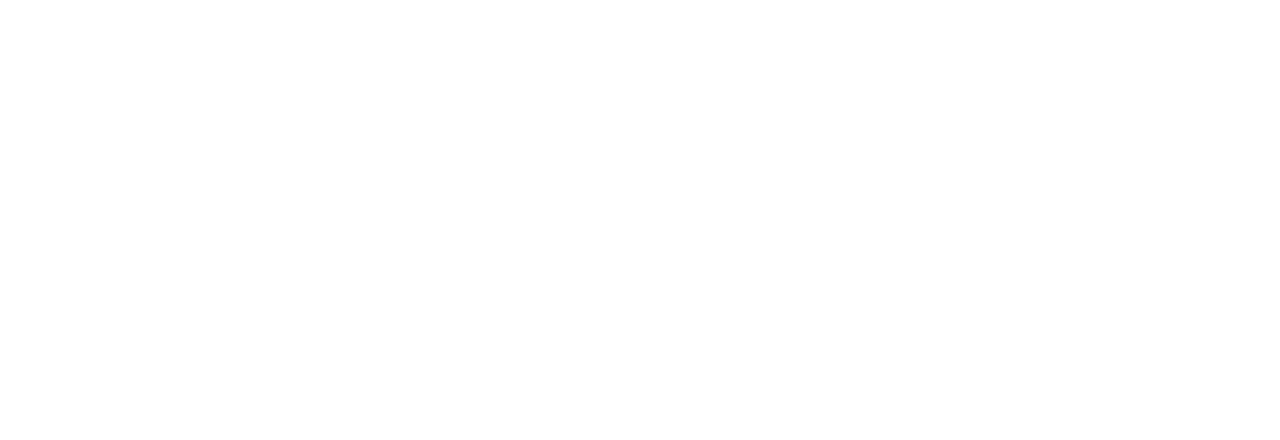
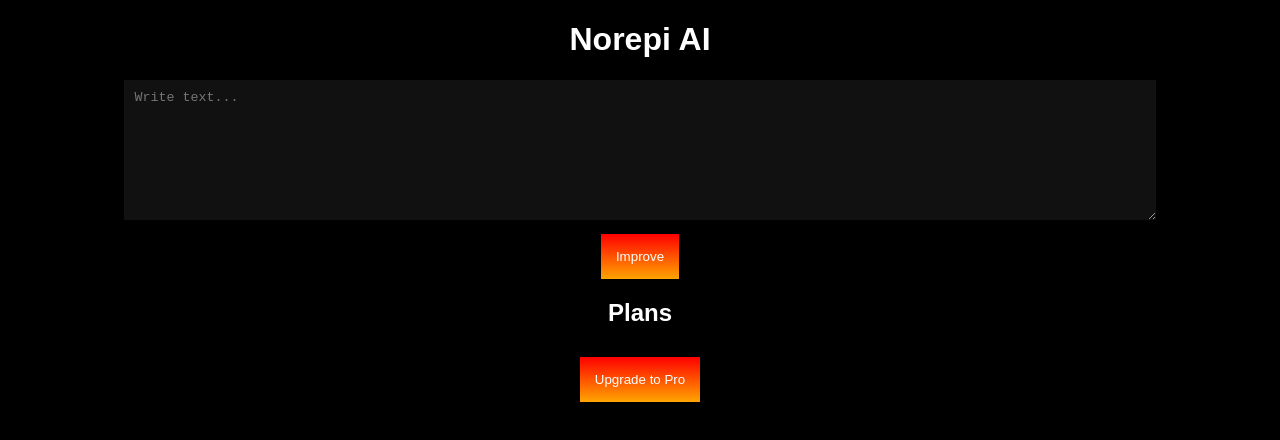
Before and after one commit to Norepi26/meu.site, a plain HTML site: page index.html in a window 1280 px wide. Drawn offline with Linux system fonts and the light colour scheme.

Commit message:
Update index.html

```diff
--- a/index.html
+++ b/index.html
@@ -1,10 +1,58 @@
+<!DOCTYPE html>
+<html>
+<head>
+<meta charset="UTF-8">
+<title>Norepi AI</title>
+
+<style>
+body {
+  background: black;
+  color: white;
+  font-family: Arial;
+  text-align: center;
+}
+
+textarea {
+  width: 80%;
+  height: 120px;
+  background: #111;
+  color: white;
+  border: none;
+  padding: 10px;
+}
+
+button {
+  margin-top: 10px;
+  padding: 15px;
+  background: linear-gradient(red, orange);
+  border: none;
+  color: white;
+  cursor: pointer;
+}
+</style>
+</head>
+
+<body>
+
+<h1>Norepi AI</h1>
+
+<textarea id="input" placeholder="Write text..."></textarea><br>
+
+<button onclick="improve()">Improve</button>
+
+<p id="output"></p>
+
+<h2>Plans</h2>
+
+<button onclick="buy()">Upgrade to Pro</button>
+
 <script>
 async function improve() {
   let text = document.getElementById("input").value;
 
   document.getElementById("output").innerText = "Thinking...";
 
-  const response = await fetch("https://api.openai.com/v1/chat/completions", {
+  const res = await fetch("https://api.openai.com/v1/chat/completions", {
     method: "POST",
     headers: {
       "Authorization": "Bearer SUA_API_KEY",
@@ -13,21 +61,22 @@
     body: JSON.stringify({
       model: "gpt-4o-mini",
       messages: [
-        {
-          role: "system",
-          content: "Rewrite this text in a natural, human, high-quality way. Always vary wording."
-        },
-        {
-          role: "user",
-          content: text
-        }
+        { role: "system", content: "Rewrite text in a better way, always different." },
+        { role: "user", content: text }
       ]
     })
   });
 
-  const data = await response.json();
+  const data = await res.json();
 
   document.getElementById("output").innerText =
     data.choices[0].message.content;
 }
+
+function buy() {
+  window.location.href = "SEU_LINK_STRIPE";
+}
 </script>
+
+</body>
+</html>
```
